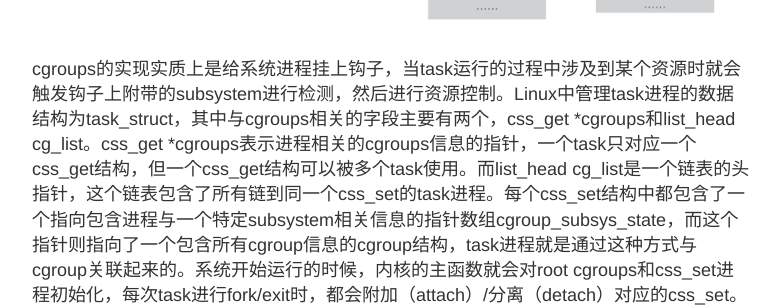
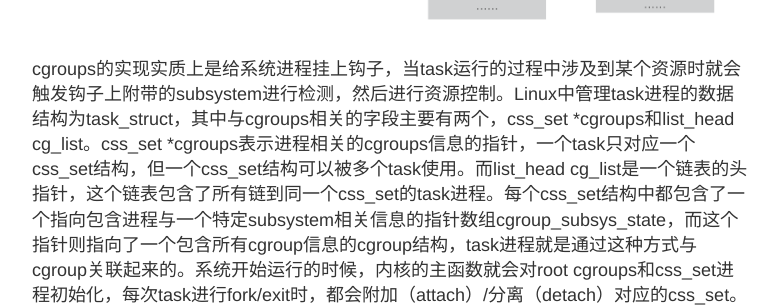
Before and after one commit to rocky-nupt/rocky-nupt.github.io, a Jekyll site: the page built from _posts/2017-12-3-cgroups.md, in a window 1280 px wide and 900 px high, scrolled down 4856 px. Shown: the part 201-508 px from the top of the window, without its empty margins (248-1028 px from the left). Built offline with Jekyll 4.4.1, drawn with Linux system fonts in a browser that asks for light colours.

Commit message:
Update 2017-12-3-cgroups.md
update

```diff
--- a/_posts/2017-12-3-cgroups.md
+++ b/_posts/2017-12-3-cgroups.md
@@ -137,7 +137,7 @@ CPU资源控制也有两种策略，一种是完全公平调度（CFS：Complete
 
 ![_config.yml]({{ site.baseurl }}/images/cgroups.png)
 
-cgroups的实现实质上是给系统进程挂上钩子，当task运行的过程中涉及到某个资源时就会触发钩子上附带的subsystem进行检测，然后进行资源控制。Linux中管理task进程的数据结构为task_struct，其中与cgroups相关的字段主要有两个，css_get *cgroups和list_head cg_list。css_get *cgroups表示进程相关的cgroups信息的指针，一个task只对应一个css_get结构，但一个css_get结构可以被多个task使用。而list_head cg_list是一个链表的头指针，这个链表包含了所有链到同一个css_set的task进程。每个css_set结构中都包含了一个指向包含进程与一个特定subsystem相关信息的指针数组cgroup_subsys_state，而这个指针则指向了一个包含所有cgroup信息的cgroup结构，task进程就是通过这种方式与cgroup关联起来的。系统开始运行的时候，内核的主函数就会对root cgroups和css_set进程初始化，每次task进行fork/exit时，都会附加（attach）/分离（detach）对应的css_set。<br />
+cgroups的实现实质上是给系统进程挂上钩子，当task运行的过程中涉及到某个资源时就会触发钩子上附带的subsystem进行检测，然后进行资源控制。Linux中管理task进程的数据结构为task_struct，其中与cgroups相关的字段主要有两个，css_set *cgroups和list_head cg_list。css_set *cgroups表示进程相关的cgroups信息的指针，一个task只对应一个css_set结构，但一个css_set结构可以被多个task使用。而list_head cg_list是一个链表的头指针，这个链表包含了所有链到同一个css_set的task进程。每个css_set结构中都包含了一个指向包含进程与一个特定subsystem相关信息的指针数组cgroup_subsys_state，而这个指针则指向了一个包含所有cgroup信息的cgroup结构，task进程就是通过这种方式与cgroup关联起来的。系统开始运行的时候，内核的主函数就会对root cgroups和css_set进程初始化，每次task进行fork/exit时，都会附加（attach）/分离（detach）对应的css_set。<br />
 <br />
 此外，cgroup结构体中有一个list_head css_sets字段，它是一个指向包含cgroup与task之间多对多关系信息的链表的头指针cg_cgroup_link，是task和cgroup多对多的中间媒介。每个cg_cgroup_link中包含一个css_set *cg字段，指向了每一个task的css_set。css_set结构中包含task头指针，指向所有链到这个css_set的task的进程，到此刚好形成一个循环。添加cg_cgroup_link主要是出于性能方面的考虑，一是节省task结构体占用多内存，二是提升了fork（）/exit（）的速度。<br />
 <br />
```
